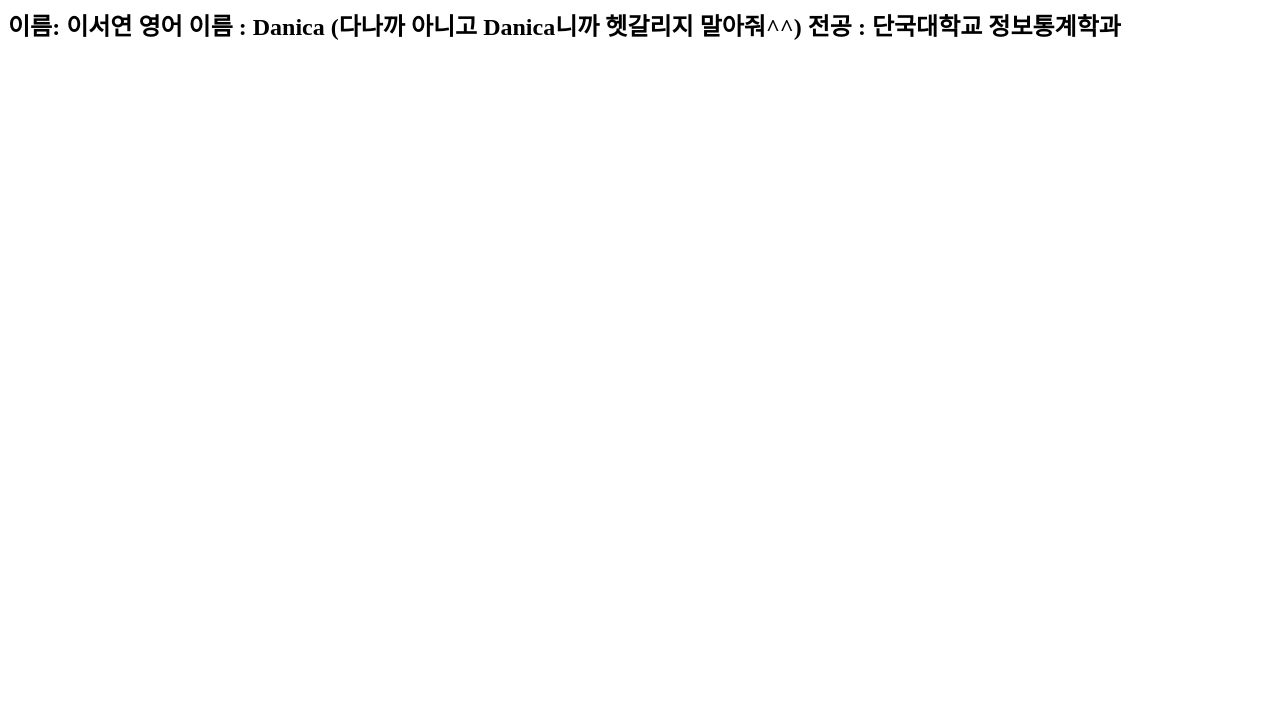
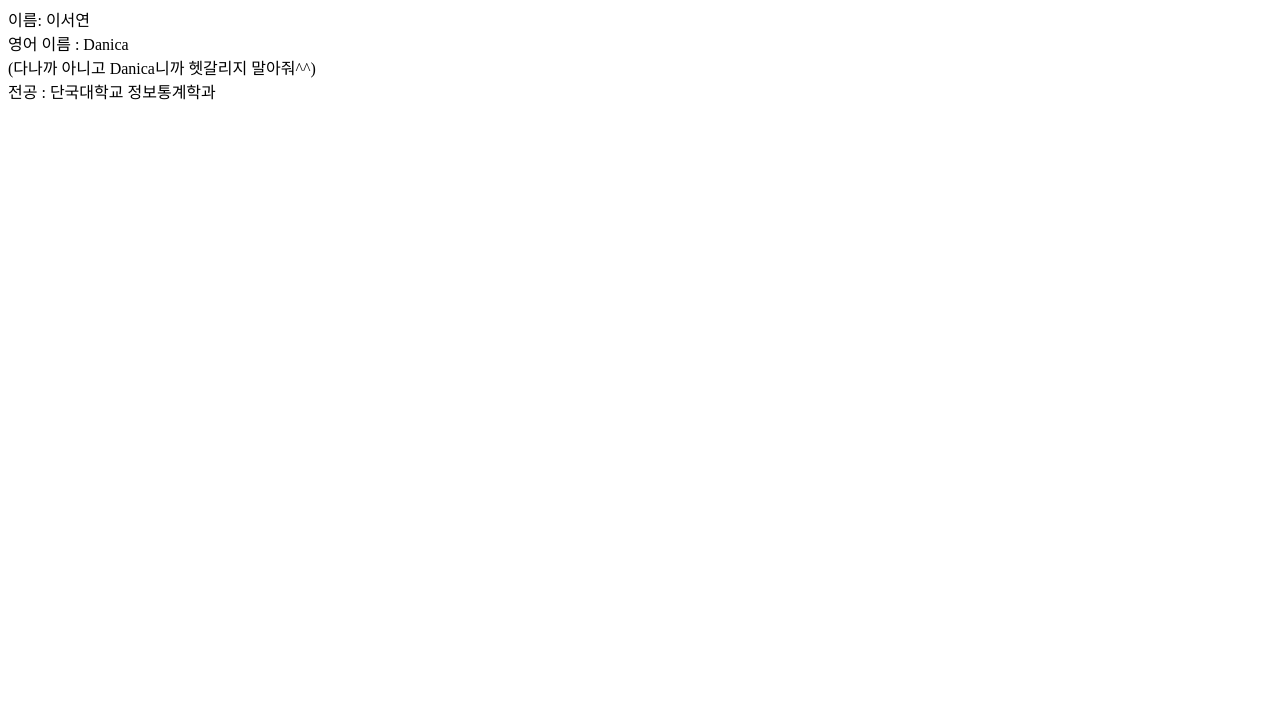
Before and after one commit to Danica4565/Mid, a plain HTML site: page index.html in a window 1280 px wide. Shown: the part 99-800 px from the top of the page. Drawn offline with Linux system fonts and the light colour scheme.

Commit message:
4 commit

```diff
--- a/index.html
+++ b/index.html
@@ -6,8 +6,8 @@
         <body>
             first commit
             <h1>WHO R U, Danica?</h1>
-            <h2>이름: 이서연
-                영어 이름 : Danica
-                (다나까 아니고 Danica니까 헷갈리지 말아줘^^)
-                전공 : 단국대학교 정보통계학과</h2>
+            <p>이름: 이서연<br>
+                영어 이름 : Danica<br>
+                (다나까 아니고 Danica니까 헷갈리지 말아줘^^)<br>
+                전공 : 단국대학교 정보통계학과</p>
 </html>
```
